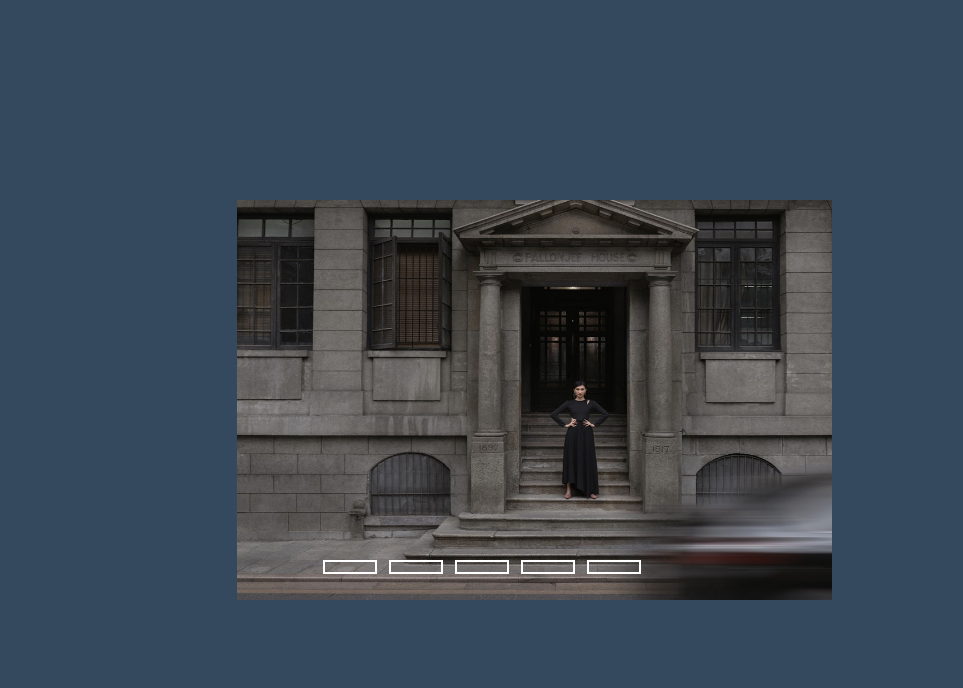
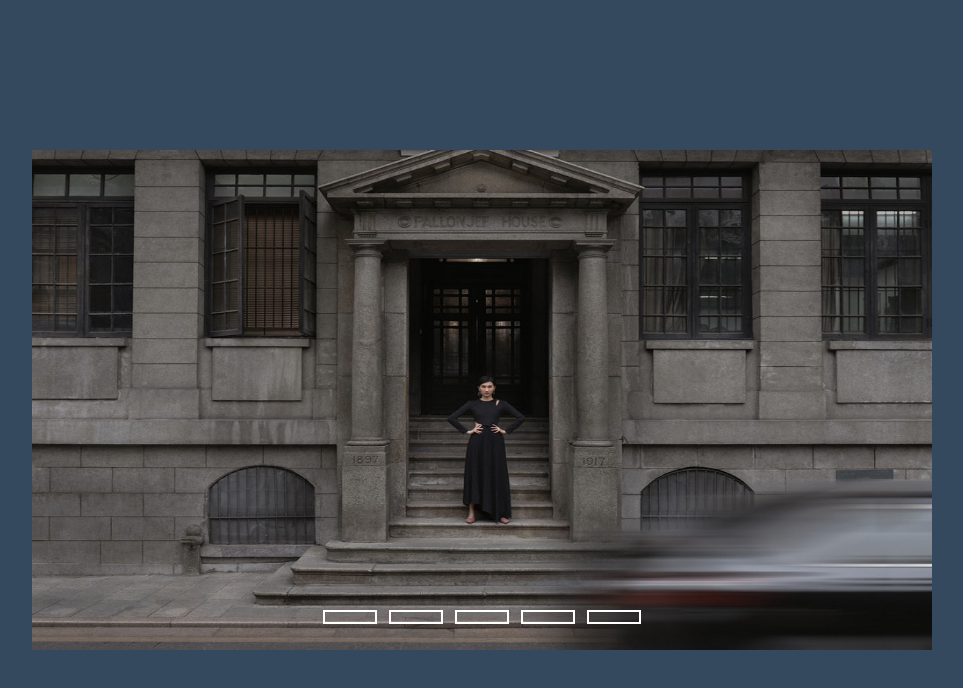
Before and after one commit to andygeek/html-css-slider-1, a plain HTML site: page index.html in a window 1280 px wide. Shown: the whole page, without its empty margins (158-1121 px from the left). Drawn offline with Linux system fonts and the light colour scheme.

Commit message:
Finish styles

```diff
--- a/index.html
+++ b/index.html
@@ -16,7 +16,7 @@
             <input type="radio" name="r" id="r3">
             <input type="radio" name="r" id="r4">
             <input type="radio" name="r" id="r5">
-            <div class="slide">
+            <div class="slide s1">
                 <img src="./images/1.jpg" alt="image-1">
             </div>
             <div class="slide">
--- a/style.css
+++ b/style.css
@@ -4,8 +4,8 @@ body {
     background-color: #34495e;
 }
 .slidershow{
-    width: 700px;
-    height: 400px;
+    width: 900px;
+    height: 500px;
     overflow: hidden;
 }
 .middle {
@@ -32,7 +32,7 @@ body {
     background: #fff;
 }
 input[name="r"]{
-    position: relative;
+    position: absolute;
     visibility: hidden;
 }
 .slides {
@@ -47,3 +47,18 @@ input[name="r"]{
     width: 100%;
     height: 100%;
 }
+#r1:checked ~ .s1 {
+    margin-left: 0;
+}
+#r2:checked ~ .s1 {
+    margin-left: -20%;
+}
+#r3:checked ~ .s1 {
+    margin-left: -40%;
+}
+#r4:checked ~ .s1 {
+    margin-left: -60%;
+}
+#r5:checked ~ .s1 {
+    margin-left: -80%;
+}
```
